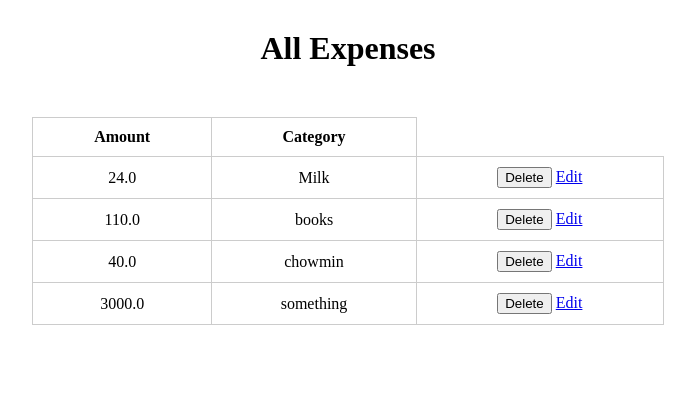
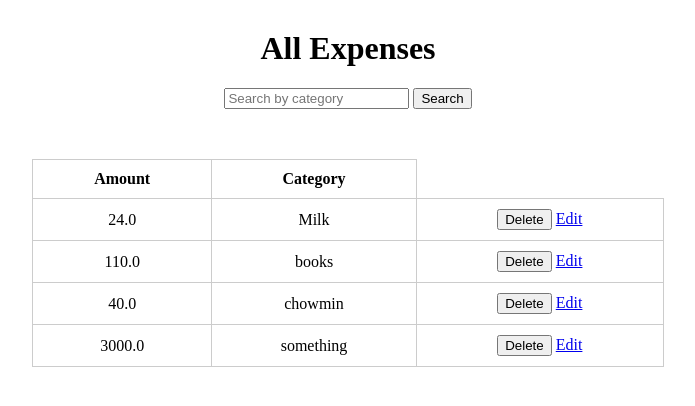
Before and after one commit to NaishadamVarshitha/Flask-App, a Flask app: page /expenses in a window 1280 px wide. Shown: the top 406 px of the page, without its empty margins (292-987 px from the left). Run offline with Flask 3, Linux system fonts and the light colour scheme.

Commit message:
Day-6 added a search bar to get results for specific category

```diff
--- a/app.py
+++ b/app.py
@@ -40,10 +40,16 @@ def edit_expense(id):
           return redirect('/expenses')
      return render_template('edit_expense.html' , expense=expense)
 
-@app.route('/expenses')
+@app.route('/expenses', methods=['GET','POST'])
 def show_expenses():
-     expenses = Expense.query.all()
-     return render_template('expenses.html', expenses=expenses)
+     search_term=request.form.get('search') if request.method=='POST' else ''
+
+     if search_term:
+          expenses=Expense.query.filter(Expense.category.ilike(f'%{search_term}%')).all()
+     else:
+          expenses = Expense.query.all()
+
+     return render_template('expenses.html', expenses=expenses, search_term=search_term)
 
 @app.route('/delete-expense/<int:id>', methods=['POST'])
 def delete_expense(id):
--- a/templates/expenses.html
+++ b/templates/expenses.html
@@ -22,6 +22,10 @@
     </head>
     <body>
         <h1>All Expenses</h1>
+        <form method="POST" style="text-align:center; margin-top:20px;">
+            <input type="text" name="search" placeholder="Search by category" value="{{ search_term or ''}}">
+            <button type="submit">Search</button>
+        </form>
         <table>
             <thead>
             <tr>
```
Also changed, not shown: expenses.db.
